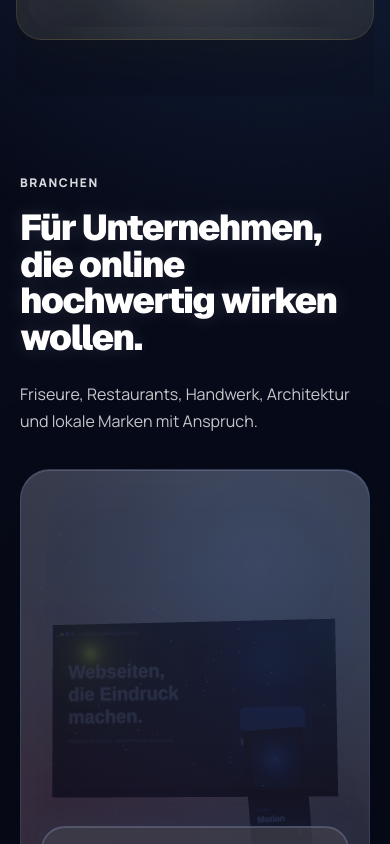
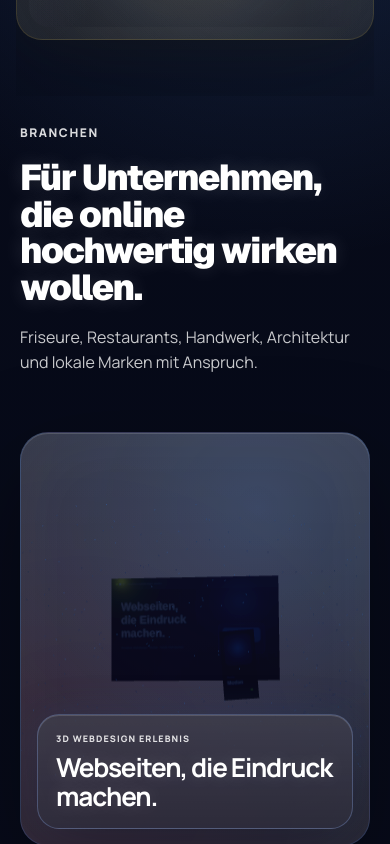
Before and after one commit to senolsenlik2869-ship-it/vorort-webdesign, a React (Vite) app: page / in a window 390 px wide. Shown: the part 1400-2244 px from the top of the page. Built offline with nearby package versions, Linux system fonts and the light colour scheme.

Commit message:
Fix mobile 3D showcase sizing

```diff
--- a/src/AgencyApp.tsx
+++ b/src/AgencyApp.tsx
@@ -422,10 +422,10 @@ function CinematicSceneCanvas() {
       renderer.setSize(rect.width, rect.height, false);
       camera.fov = mobileScene ? 40 : 34;
       camera.aspect = rect.width / rect.height || 1;
-      camera.position.set(0, mobileScene ? 0.2 : 0.1, mobileScene ? 12.2 : 11.5);
-      group.scale.setScalar(mobileScene ? 0.88 : 1);
-      browser.position.x = mobileScene ? -0.05 : -0.25;
-      phone.position.x = mobileScene ? 1.45 : 2.28;
+      camera.position.set(0, mobileScene ? 0.05 : 0.1, mobileScene ? 14.2 : 11.5);
+      group.scale.setScalar(mobileScene ? 0.76 : 1);
+      browser.position.x = mobileScene ? -0.02 : -0.25;
+      phone.position.x = mobileScene ? 1.34 : 2.28;
       phone.rotation.y = mobileScene ? -0.18 : -0.3;
       leftGlass.visible = !mobileScene;
       rightGlass.visible = !mobileScene;
@@ -442,8 +442,8 @@ function CinematicSceneCanvas() {
       const targetRotationX = mobileScene ? Math.cos(time * 0.2) * 0.012 : -mouse.y * 0.07;
       group.rotation.y += (targetRotationY - group.rotation.y) * 0.045;
       group.rotation.x += (targetRotationX - group.rotation.x) * 0.045;
-      browser.position.y = (mobileScene ? 0.64 : 0.35) + Math.sin(time * 0.55) * (mobileScene ? 0.04 : 0.08);
-      phone.position.y = (mobileScene ? -0.78 : -1.15) + Math.sin(time * 0.76) * (mobileScene ? 0.06 : 0.14);
+      browser.position.y = (mobileScene ? 0.42 : 0.35) + Math.sin(time * 0.55) * (mobileScene ? 0.025 : 0.08);
+      phone.position.y = (mobileScene ? -0.7 : -1.15) + Math.sin(time * 0.76) * (mobileScene ? 0.035 : 0.14);
       leftGlass.position.y = -0.15 + Math.sin(time * 0.45) * 0.1;
       rightGlass.position.y = 0.05 + Math.cos(time * 0.4) * 0.12;
       points.rotation.y = time * (mobileScene ? 0.01 : 0.025);
--- a/src/agency.css
+++ b/src/agency.css
@@ -3494,18 +3494,27 @@ button, input, textarea { font: inherit; }
     max-width: 100%;
     margin-right: auto;
     margin-left: auto;
+    padding-top: 28px;
     overflow: visible;
+  }
+
+  #branchen .immersive-heading {
+    position: relative;
+    z-index: 3;
+    max-width: 100%;
+    margin-bottom: 24px;
   }
 
   #branchen .motion-environment {
     position: relative;
     width: 100%;
     max-width: 100%;
-    min-height: 520px;
+    height: clamp(390px, 106vw, 430px);
+    min-height: 390px;
     margin-right: auto;
     margin-left: auto;
     overflow: hidden;
-    border-radius: 30px;
+    border-radius: 28px;
     background:
       linear-gradient(180deg, rgba(255, 255, 255, 0.1), rgba(255, 255, 255, 0.04)),
       radial-gradient(circle at 68% 18%, rgba(94, 162, 255, 0.2), transparent 19rem),
@@ -3526,22 +3535,22 @@ button, input, textarea { font: inherit; }
     inset: 0;
     width: 100%;
     height: 100%;
-    opacity: 0.56;
+    opacity: 0.82;
     transform: none !important;
-    filter: brightness(1.22) contrast(1.04) !important;
+    filter: brightness(1.34) contrast(1.08) saturate(1.08) !important;
     will-change: auto;
   }
 
   #branchen .webgl-caption {
-    right: 20px;
-    bottom: 22px;
-    left: 20px;
+    right: 16px;
+    bottom: 16px;
+    left: 16px;
     z-index: 4;
     width: auto;
     max-width: none;
-    padding: 22px;
+    padding: 17px 18px;
     border: 1px solid rgba(148, 184, 255, 0.28);
-    border-radius: 24px;
+    border-radius: 22px;
     background:
       linear-gradient(180deg, rgba(255, 255, 255, 0.1), rgba(255, 255, 255, 0.04)),
       rgba(35, 35, 50, 0.74);
@@ -3558,23 +3567,23 @@ button, input, textarea { font: inherit; }
   #branchen .webgl-caption strong {
     max-width: 100%;
     color: #ffffff;
-    font-size: clamp(28px, 8.4vw, 38px);
-    line-height: 1.08;
+    font-size: clamp(23px, 6.7vw, 31px);
+    line-height: 1.1;
     text-shadow: 0 0 20px rgba(255, 255, 255, 0.15);
     overflow-wrap: anywhere;
   }
 
   #branchen .webgl-caption span {
     color: rgba(255, 255, 255, 0.85);
-    font-size: 10px;
+    font-size: 9px;
     letter-spacing: 0.12em;
     text-shadow: 0 0 20px rgba(255, 255, 255, 0.15);
   }
 
   #branchen .immersive-heading h2 {
     color: #ffffff;
-    font-size: clamp(36px, 9.2vw, 46px);
-    line-height: 1.02;
+    font-size: clamp(32px, 8.6vw, 42px);
+    line-height: 1.04;
     text-shadow: 0 0 20px rgba(255, 255, 255, 0.15);
   }
 
@@ -3584,7 +3593,11 @@ button, input, textarea { font: inherit; }
   }
 
   #branchen .immersive-heading span {
+    max-width: 100%;
+    margin-top: 18px;
     color: rgba(255, 255, 255, 0.78);
+    font-size: 16px;
+    line-height: 1.55;
     text-shadow: 0 0 20px rgba(255, 255, 255, 0.15);
   }
 
```
